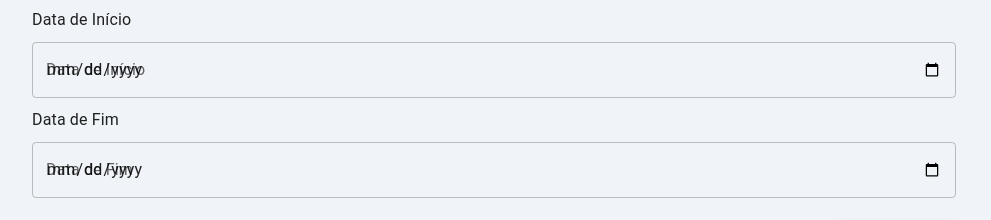
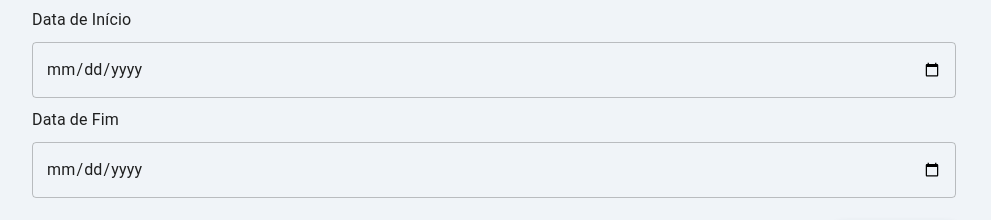
Before and after one commit to thedouglasaraujo/tasksphere, a React (Create React App) app in the folder frontend/: page /projects/new in a window 1280 px wide. Shown: the part 324-544 px from the top of the page, without its empty margins (146-1137 px from the left). Built offline with nearby package versions, Linux system fonts and the light colour scheme.

Commit message:
feat(atoms): adiciona propriedade hideLabel no InputField

```diff
--- a/frontend/src/components/atoms/InputField/index.js
+++ b/frontend/src/components/atoms/InputField/index.js
@@ -1,14 +1,14 @@
 import React from 'react'
 import { Typography, TextField } from '@mui/material'
 
-export default function InputField({ label, register, name, rules, errors, type = 'text', sxLabel }) {
+export default function InputField({ label, register, name, rules, errors, type = 'text', sxLabel, hideLabel }) {
     return (
         <>
             <Typography variant="subtitle1" sx={sxLabel}>
                 {label}
             </Typography>
             <TextField
-                label={label}
+                label={!hideLabel && label}
                 fullWidth
                 margin="normal"
                 type={type}
--- a/frontend/src/pages/ProjectForm/index.js
+++ b/frontend/src/pages/ProjectForm/index.js
@@ -82,6 +82,7 @@ export default function ProjectForm() {
               register={register}
               rules={{ required: 'Campo obrigatório' }}
               errors={errors}
+              hideLabel
             />
             <InputField
               label="Data de Fim"
@@ -94,6 +95,7 @@ export default function ProjectForm() {
                   !startDate || value >= startDate || 'A data de fim deve ser posterior à data de início',
               }}
               errors={errors}
+              hideLabel
             />
 
             <Box mt={2}>
```
